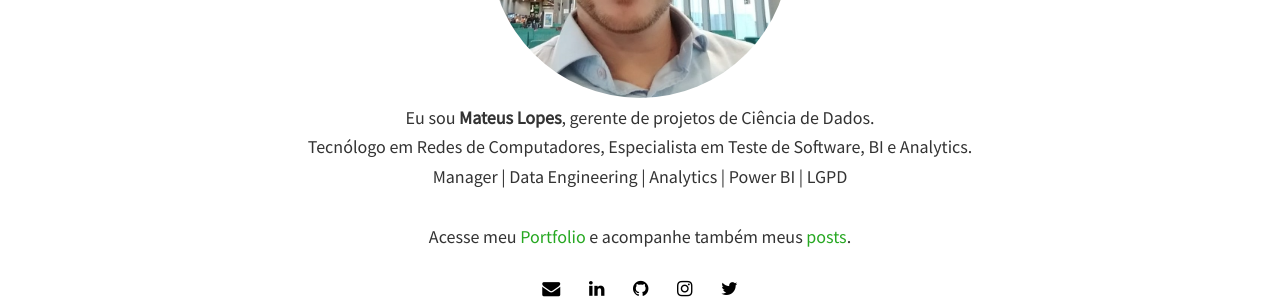
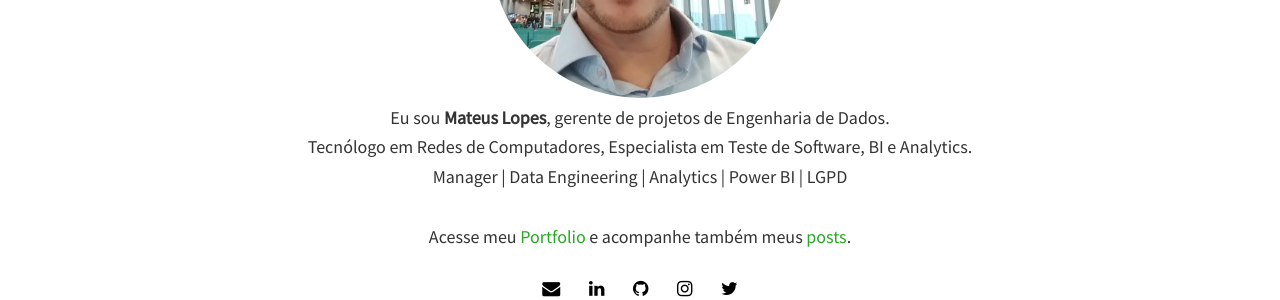
Before and after one commit to mateusbtlopes/mateusbtlopes.github.io, a Jekyll site: the page built from index.html, in a window 1280 px wide. Shown: the part 319-619 px from the top of the page. Built offline with Jekyll 4.4.1, drawn with Linux system fonts in a browser that asks for light colours; nearby versions of some CDN libraries; the list of posts is cut into pages by our own code.

Commit message:
Update index.html

```diff
--- a/index.html
+++ b/index.html
@@ -8,7 +8,7 @@ layout: home
 			<img class="img-circle" src="{{ site.baseurl }}/static/img/{{ site.avatar }}" height="300" width="300">
 		</div>
 
-	<h4>Eu sou <strong>{{ site.author }}</strong>, gerente de projetos de Ciência de Dados.</h4>
+	<h4>Eu sou <strong>{{ site.author }}</strong>, gerente de projetos de Engenharia de Dados.</h4>
 	<h4>Tecnólogo em Redes de Computadores, Especialista em Teste de Software, BI e Analytics.</h4>
 	<h4>Manager | Data Engineering | Analytics | Power BI | LGPD</h4>
 	<br/>
```
